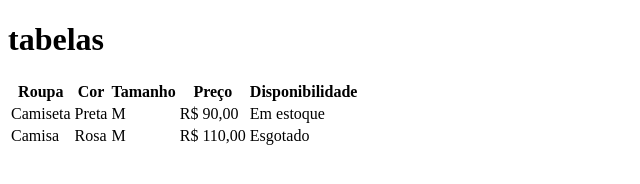
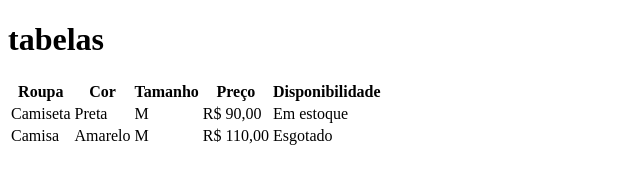
Before and after one commit to jessica-os/aula-tabela, a plain HTML site: page index.html in a window 1280 px wide. Shown: the whole page, without its empty margins (0-640 px from the left). Drawn offline with Linux system fonts and the light colour scheme.

Commit message:
Trocada a cor de Rosa para Amarelo

```diff
--- a/index.html
+++ b/index.html
@@ -25,7 +25,7 @@
        </tr>
         <tr>
             <td>Camisa</td>
-            <td>Rosa</td>
+            <td>Amarelo</td>
             <td>M</td>
             <td>R$ 110,00</td>
             <td>Esgotado</td>
```
